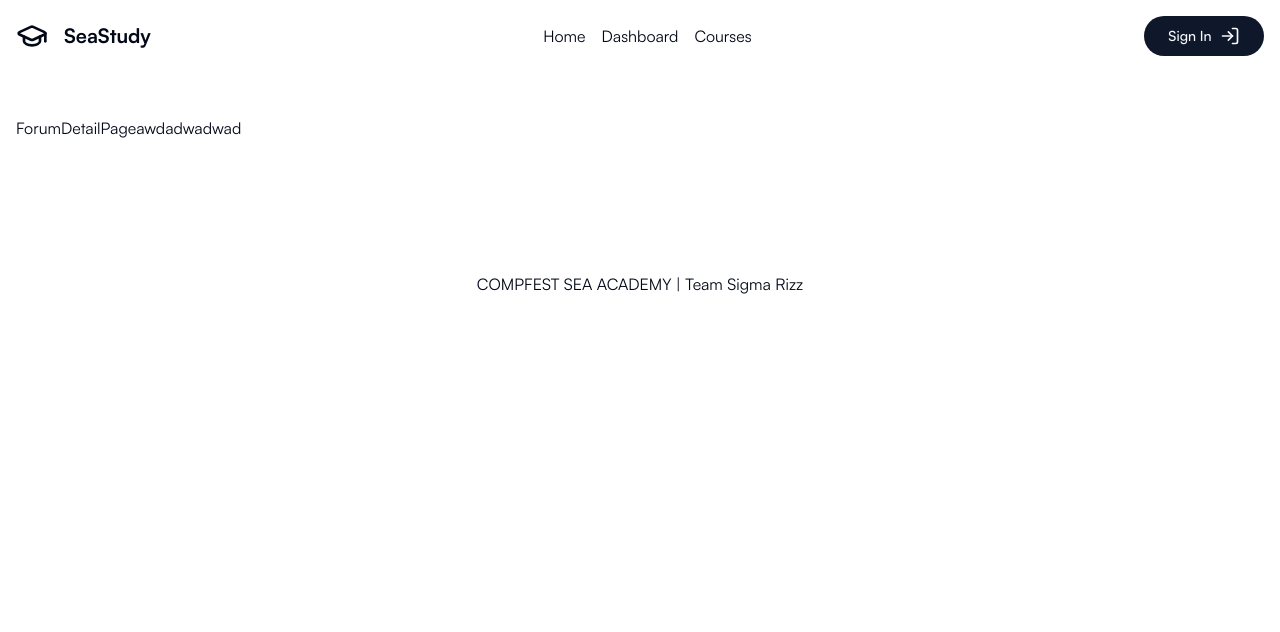
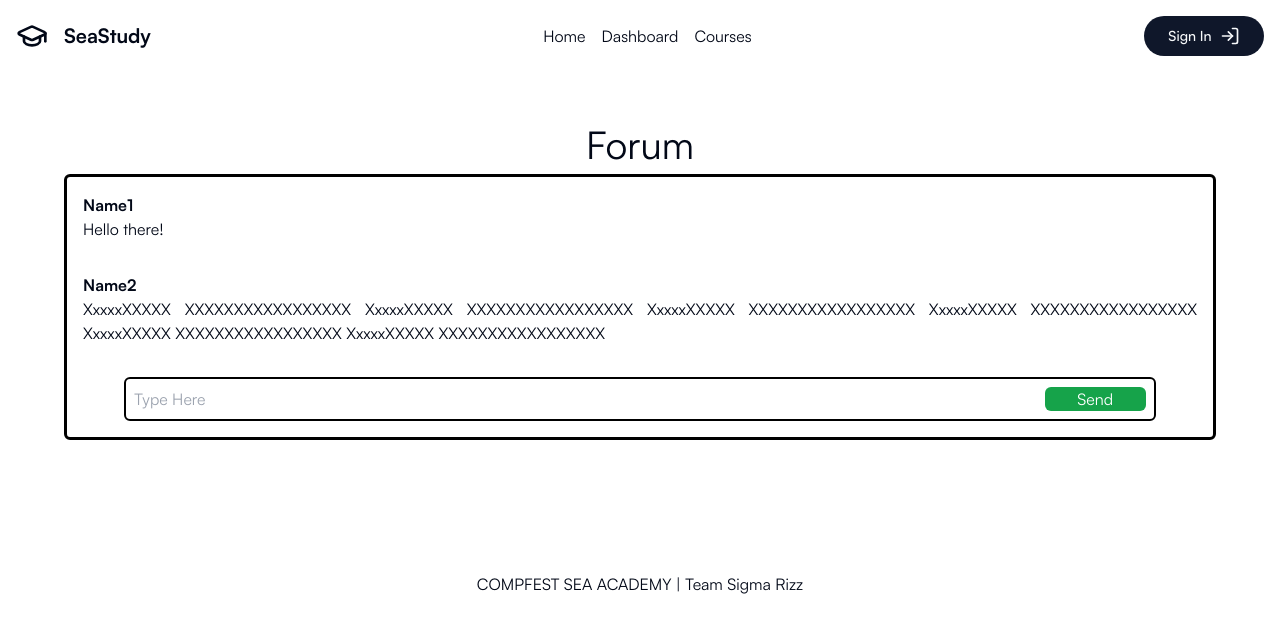
Before and after one commit to W-ptra/SeaStudy, a Next.js app in the folder frontend/: page /forum/1 in a window 1280 px wide. Shown: the top 632 px of the page. Built offline with nearby package versions, Linux system fonts and the light colour scheme.

Commit message:
[feat] Forum

```diff
--- a/frontend/app/forum/[courseId]/page.tsx
+++ b/frontend/app/forum/[courseId]/page.tsx
@@ -2,8 +2,44 @@ import React from 'react'
 
 const ForumDetailPage = () => {
   return (
-    <div>
-      ForumDetailPageawdadwadwad
+    <div className='flex flex-col items-center'>
+        {/* Title */}
+        <h1 className='text-[3vw]'>
+            Forum
+        </h1>
+
+        {/* Forum Wrapper */}
+        <section className='flex flex-col items-start border-[3px] border-black w-[90vw] rounded-md'>
+            {/* Chat1 */}
+            <div className='flex flex-col p-4'>
+                <div className=' font-semibold'>
+                    Name1
+                </div>
+                Hello there!
+            </div>
+            {/* Chat2 */}
+            <div className='flex flex-col p-4'>
+                <div className=' font-semibold'>
+                    Name2
+                </div>
+                <div className='text-justify break-before-auto'>
+                    XxxxxXXXXX XXXXXXXXXXXXXXXXX XxxxxXXXXX XXXXXXXXXXXXXXXXX XxxxxXXXXX XXXXXXXXXXXXXXXXX XxxxxXXXXX XXXXXXXXXXXXXXXXX XxxxxXXXXX XXXXXXXXXXXXXXXXX XxxxxXXXXX XXXXXXXXXXXXXXXXX
+                </div>
+            </div>
+
+            {/* Type Discussion */}
+            <div className='flex justify-center w-full'>
+
+                <div className='flex border-[2px] border-black rounded-md w-[90%] m-4 p-2'>
+                    <form className='w-[90%] text-justify break-before-auto'>
+                        <input type='textarea' className='w-[100%] border-none outline-none' placeholder='Type Here'></input>
+                    </form>
+                    <button className='bg-green-600 text-white rounded-md w-[10%] flex justify-center'>
+                        Send
+                    </button>
+                </div>
+            </div>
+        </section>
     </div>
   )
 }
```
Also changed, not shown: 1 other file (tests, documents, lock files or other folders).
